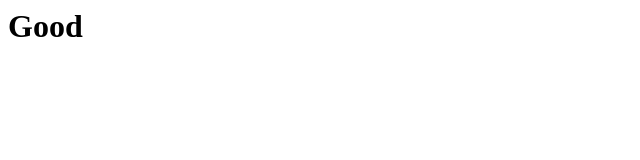
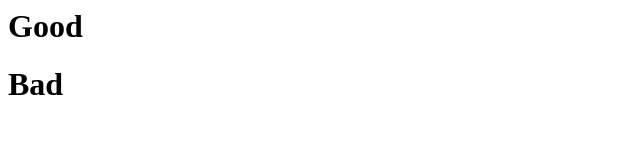
Before and after one commit to nguyetom/Training-, a plain HTML site: page index.html in a window 1280 px wide. Shown: the whole page, without its empty margins (0-640 px from the left). Drawn offline with Linux system fonts and the light colour scheme.

Commit message:
Better Headline

```diff
--- a/index.html
+++ b/index.html
@@ -1,5 +1,6 @@
 <html>
     <body>
         <h1>Good</h1>
+        <h1>Bad</h1>
     </body>
 </html>
```
